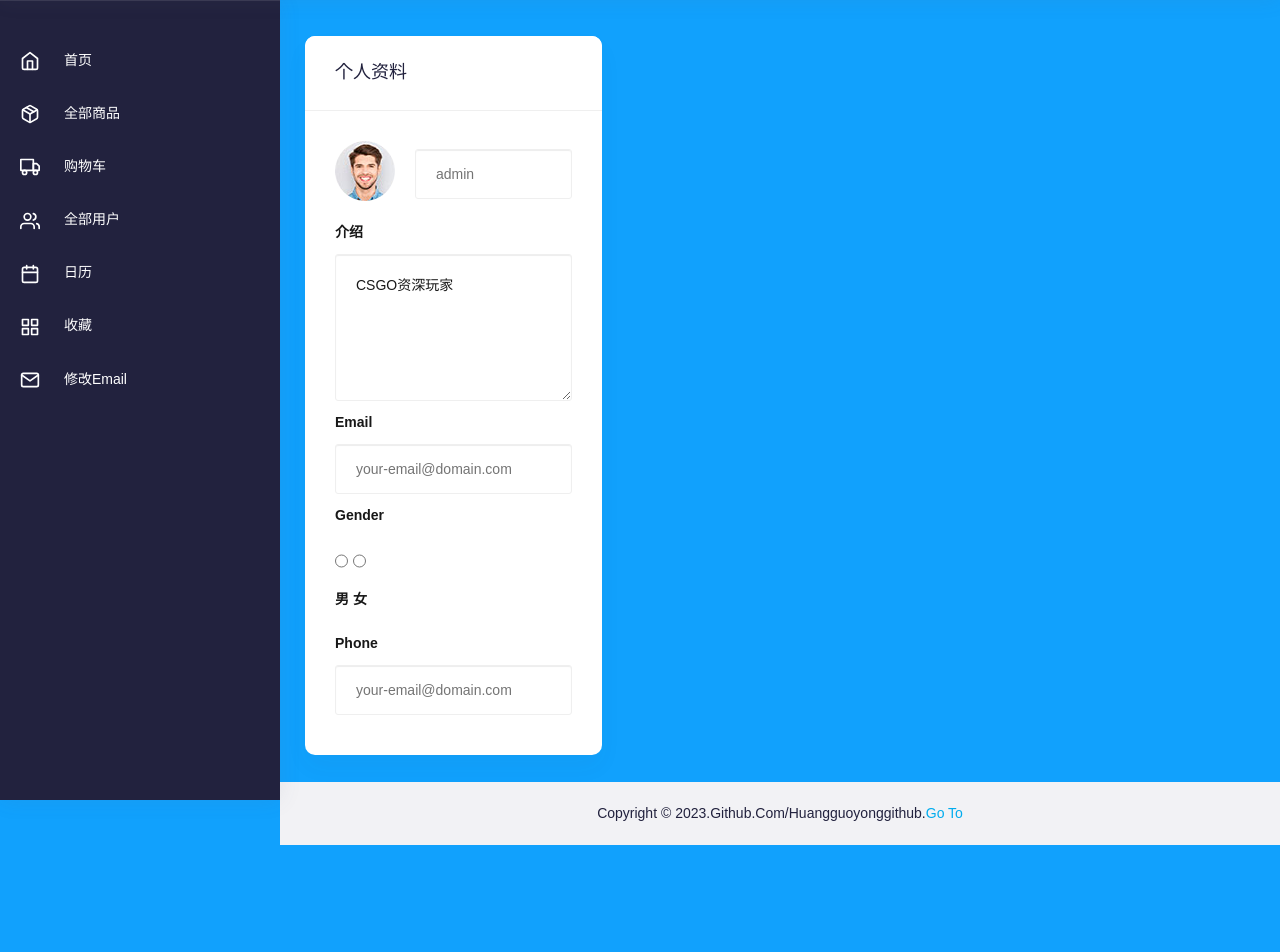
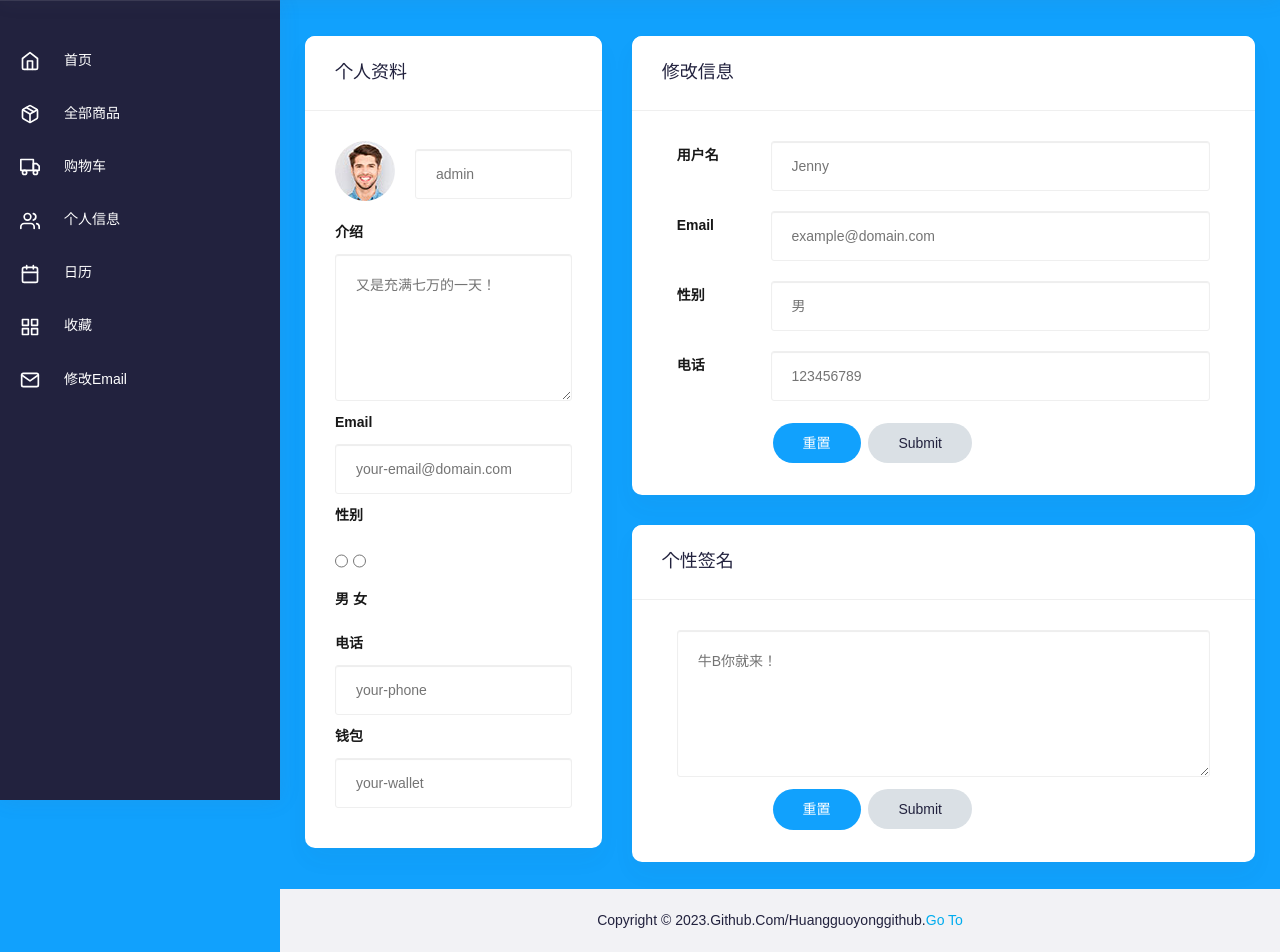
Before and after one commit to huangguoyonggithub/storeproject, a Spring Boot app: page /web/profile.html in a window 1280 px wide. Shown: the part 80-1032 px from the top of the page. Before the commit the page ends 925 px from the top, so only its background shows below. Run offline with Spring Boot 4, Linux system fonts and the light colour scheme; the visitor is signed in with stand-in values (Sample User, id 1); some libraries are stand-ins or nearby versions.

Commit message:
完善个人信息页面，以及持久层和业务层的编写

```diff
--- a/src/main/resources/static/web/profile.html
+++ b/src/main/resources/static/web/profile.html
@@ -70,14 +70,14 @@
                             </div>
                             <div class="mb-3">
                               <label class="form-label">介绍</label>
-                          <textarea class="form-control" rows="5" spellcheck="false">CSGO资深玩家</textarea>
+                              <textarea class="form-control" rows="5" maxlength="0" spellcheck="false" placeholder="又是充满七万的一天！"></textarea>
                             </div>
                             <div class="mb-3">
                               <label class="form-label">Email</label>
-                          <input class="form-control" id="email" name="email"  placeholder="your-email@domain.com" data-bs-original-title="" title="" value="">
+                              <input class="form-control" id="email" name="email" maxlength="0" placeholder="your-email@domain.com" data-bs-original-title="" title="" value="">
                             </div>
                             <div class="mb-3">
-                            <label class="form-label">Gender</label>
+                                <label class="form-label">性别</label>
                                 <br/>
                                 <label class="form-gender">
                                     <input id="gender-male" type="radio" name="gender" value="1"><p>男</p>
@@ -87,8 +87,75 @@
                                 </label>
                             </div>
                             <div class="mb-3">
-                            <label class="form-label">Phone</label>
-                            <input class="form-control" id="phone" name="phone"  placeholder="your-email@domain.com" data-bs-original-title="" title="" value="">
+                                <label class="form-label">电话</label>
+                                <input class="form-control" id="phone" name="phone"  maxlength="0" placeholder="your-phone" data-bs-original-title="" title="" value="">
+                            </div>
+                            <div class="mb-3">
+                                  <label class="form-label">钱包</label>
+                                  <input class="form-control" id="wallet" name="wallet"  maxlength="0" placeholder="your-wallet" data-bs-original-title="" title="" value="">
+                              </div>
+                          </form>
+                        </div>
+                      </div>
+                    </div>
+                    <div class="col-xl-8">
+                        <div class="card">
+                                <div class="card-header">
+                                    <h4>修改信息</h4>
+                                </div>
+                                <div class="card-body">
+                                    <form>
+                                        <div class="col-xl-12 col-lg-12 col-md-12 col-sm-12 col-12">
+                                            <div class="form-group row">
+                                                <label class="col-md-2 col-form-label">用户名</label>
+                                                <div class="col-md-10">
+                                                    <input class="form-control" type="text" placeholder="Jenny">
+                                                </div>
+                                            </div>
+                                            <div class="form-group row">
+                                                <label class="col-md-2 col-form-label">Email</label>
+                                                <div class="col-md-10">
+                                                    <input class="form-control" type="email" placeholder="example@domain.com" id="email-input">
+                                                </div>
+                                            </div>
+                                            <div class="form-group row">
+                                                <label class="col-md-2 col-form-label">性别</label>
+                                                <div class="col-md-10">
+                                                    <input class="form-control" type="password" placeholder="男">
+                                                </div>
+                                            </div>
+                                            <div class="form-group row">
+                                                <label class="col-md-2 col-form-label">电话</label>
+                                                <div class="col-md-10">
+                                                    <input class="form-control" type="password" placeholder="123456789">
+                                                </div>
+                                            </div>
+                                            <div class="form-group row mb-0">
+                                                <div class="col-sm-10 offset-sm-2">
+                                                    <button class="btn btn-primary" type="button">重置</button>
+                                                    <input class="btn btn-light" type="submit">
+                                                </div>
+                                            </div>
+                                        </div>
+                                    </form>
+                                </div>
+                            </div>
+                        <div class="card">
+                            <div class="card-header">
+                                <h4>个性签名</h4>
+                            </div>
+                            <div class="card-body">
+                                <form>
+                                    <div class="col-xl-12 col-lg-12 col-md-12 col-sm-12 col-12">
+                                        <div class="mb-3">
+                                            <textarea class="form-control" rows="5" maxlength="0" spellcheck="false" placeholder="牛B你就来！"></textarea>
+                                        </div>
+                                        <div class="form-group row mb-0">
+                                            <div class="col-sm-10 offset-sm-2">
+                                                <button class="btn btn-primary" type="button">重置</button>
+                                                <input class="btn btn-light" type="submit">
+                                            </div>
+                                        </div>
                                     </div>
                                 </form>
                             </div>
--- a/src/main/resources/static/web/sidebar.html
+++ b/src/main/resources/static/web/sidebar.html
@@ -35,12 +35,12 @@
             </a>
         </li>
         <li>
-            <a href="customers.html">
+            <a href="profile.html">
                             <span class="icon-menu feather-icon">
                                 <svg xmlns="http://www.w3.org/2000/svg" viewbox="0 0 24 24" fill="none" stroke="currentColor" stroke-width="2" stroke-linecap="round" stroke-linejoin="round" class="feather feather-users"><path d="M17 21v-2a4 4 0 0 0-4-4H5a4 4 0 0 0-4 4v2"></path><circle cx="9" cy="7" r="4"></circle><path d="M23 21v-2a4 4 0 0 0-3-3.87"></path><path d="M16 3.13a4 4 0 0 1 0 7.75"></path></svg>
                             </span>
                 <span class="menu-text">
-                                全部用户
+                                个人信息
                             </span>
             </a>
         </li>
```
Also changed, not shown: src/main/java/com/hgy/storeproject/mapper/UserMapper.java (+37 -0 lines), src/main/java/com/hgy/storeproject/service/IUserService.java (+24 -0 lines), src/main/java/com/hgy/storeproject/service/impl/UserServiceImpl.java (+39 -1 lines), src/main/resources/mapper/UserMapper.xml (+24 -0 lines), 2 other files. Lines whose indentation alone changed are shown as unchanged.
